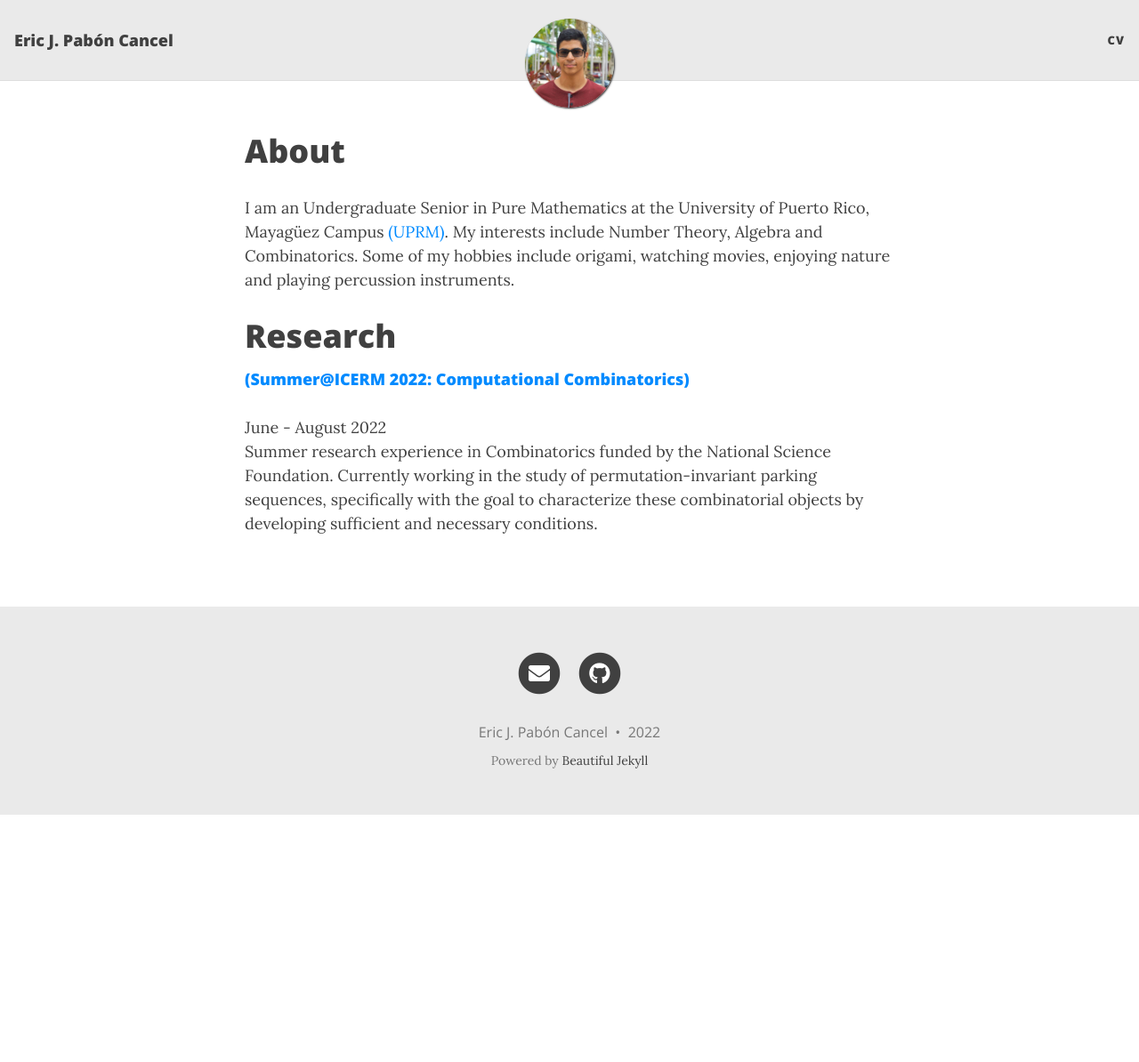
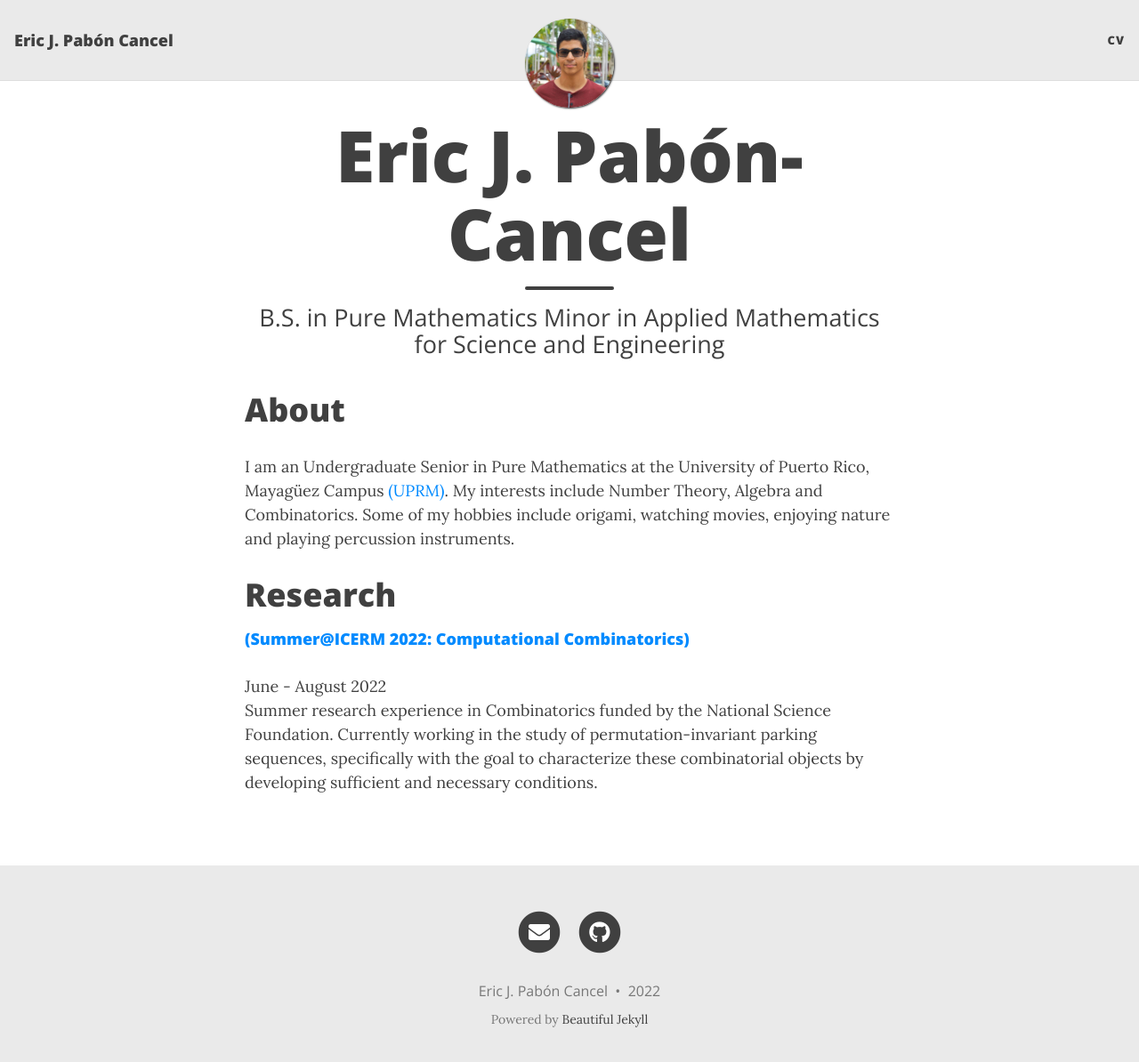
Before and after one commit to ejpaboncancel/ejpaboncancel-old.github.io, a Jekyll site: the page built from index.html, in a window 1280 px wide and 1207 px high. Shown: the top 1194 px of the window at 89% size. Built offline with Jekyll 4.4.1, drawn with Linux system fonts in a browser that asks for light colours; nearby versions of some CDN libraries; the list of posts is cut into pages by our own code.

Commit message:
Update index.html

```diff
--- a/index.html
+++ b/index.html
@@ -1,8 +1,8 @@
 ---
 layout: home
 title: <h1 style="font-size:50px;">Eric J. Pabón-Cancel</h1>
-subtitle: <br> B.S. in Pure Mathematics </br>
-<br> Minor in Applied Mathematics for Science and Engineering </br>
+subtitle: B.S. in Pure Mathematics <br />
+          Minor in Applied Mathematics for Science and Engineering </br>
 ---
 <h1>About</h1>
 <p > I am an Undergraduate Senior in Pure Mathematics at the University of Puerto Rico, Mayagüez Campus <a href="https://www.uprm.edu/portada/">(UPRM)</a>.
```
